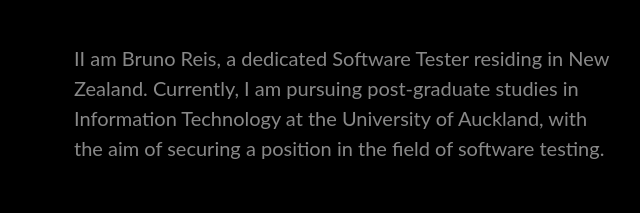
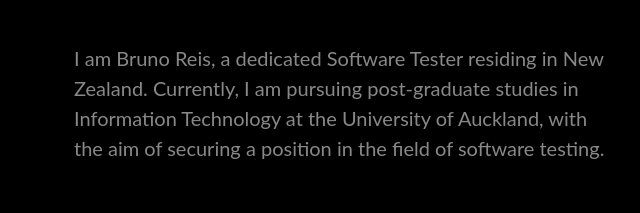
Before and after one commit to BrunoReis-NZ/my-resume-website, a plain HTML site: page html/index.html in a window 1280 px wide. Shown: the part 386-599 px from the top of the page, 411-1051 px from the left. Drawn offline with Linux system fonts and the light colour scheme.

Commit message:
fix intro

```diff
--- a/html/index.html
+++ b/html/index.html
@@ -113,7 +113,7 @@
 			<!-- call to action -->
 			<div class="cta">
 				<h1 class="font-black text-uppercase mb-5 mt-0">Hello World,</h1>
-				<p class="mb-0">II am Bruno Reis, a dedicated Software Tester residing in New Zealand. Currently, I am pursuing post-graduate studies in Information Technology at the University of Auckland, with the aim of securing a position in the field of software testing.</p>
+				<p class="mb-0">I am Bruno Reis, a dedicated Software Tester residing in New Zealand. Currently, I am pursuing post-graduate studies in Information Technology at the University of Auckland, with the aim of securing a position in the field of software testing.</p>
 				<!-- buttons -->
 				<!-- <div class="mt-5">
 					<a href="#" class="btn btn-default btn-animation mr-3">Portfolio</a>
```
